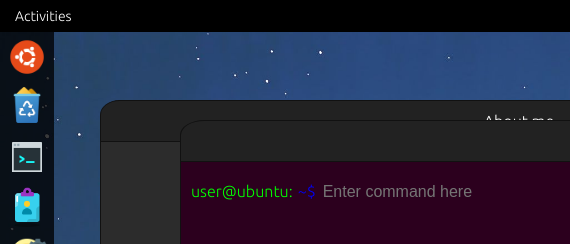
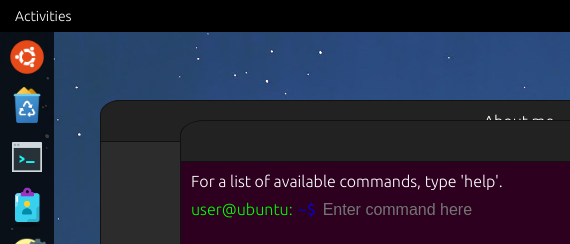
Before and after one commit to sameersha158/portfolio, a plain HTML site: page desktop.html in a window 1280 px wide. Both pictures are taken after a click on the picture 27 px from the left and 157 px from the top of the page. Shown: the top 244 px of the page, 0-570 px from the left. Drawn offline with Linux system fonts and the light colour scheme.

Commit message:
added help instruction

```diff
--- a/desktop.html
+++ b/desktop.html
@@ -245,6 +245,7 @@
                 <div style=" height: 459px;" class="ter ">
 
                     <div class="terminal-body">
+                        <span>For a list of available commands, type 'help'. <br></span>
                         <div class="terminal-output"></div>
                         <div class="terminal-prompt">
                           <span class="terminal-user">user@ubuntu:</span>
```
